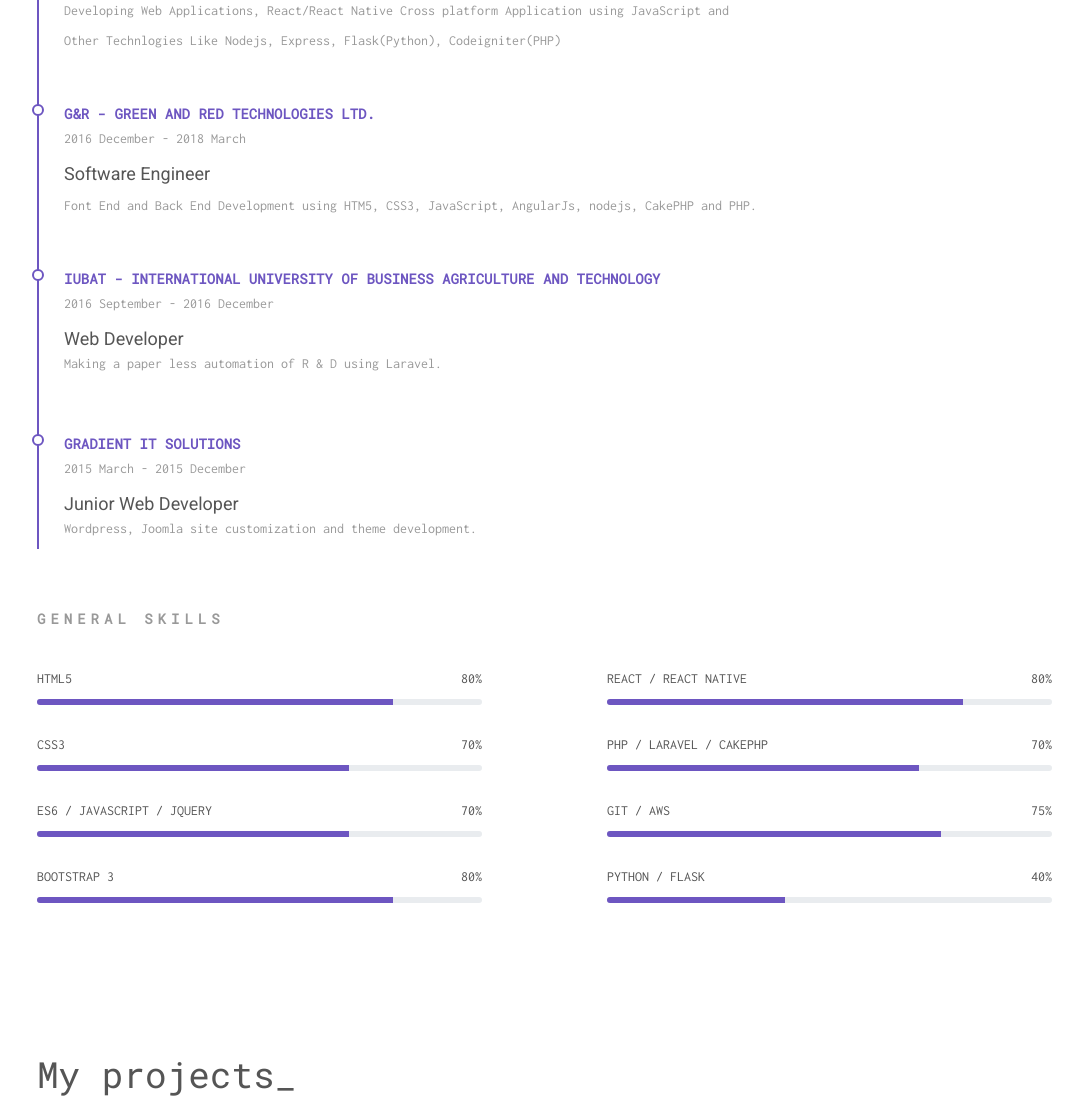
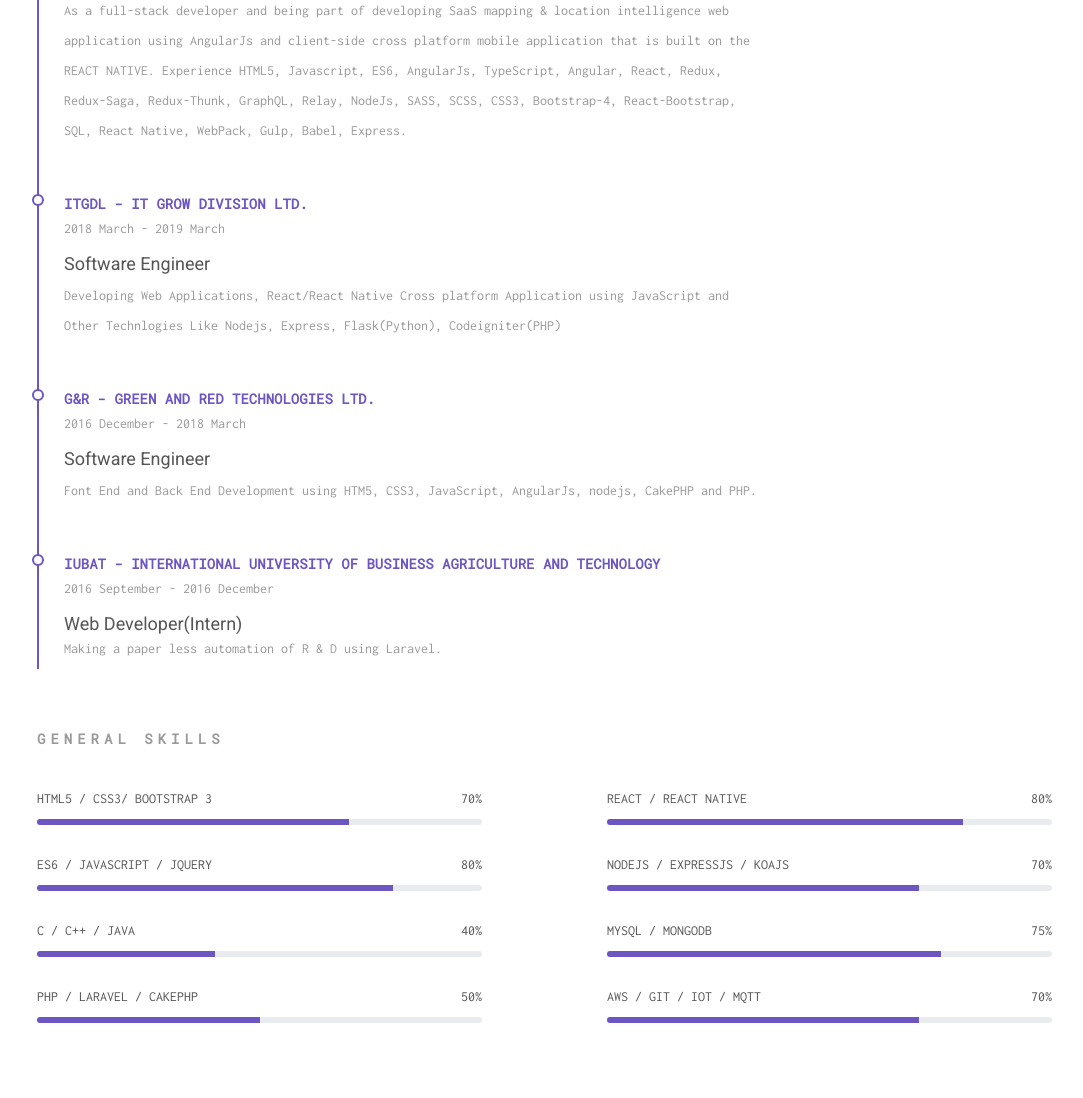
Before and after one commit to nazmultanvir/portfolio, a plain HTML site: page index.html in a window 1280 px wide. Shown: the part 1987-3085 px from the top of the page, without its empty margins (48-1131 px from the left). Drawn offline with Linux system fonts and the light colour scheme.

Commit message:
general skill content chnaged

```diff
--- a/index.html
+++ b/index.html
@@ -150,9 +150,16 @@
       <div class="col-md-8 section__resume resume-list">
         <h3 class="resume-list_title">employment</h3>
 
-		<div class="resume-list__block">
+        <div class="resume-list__block">
+          <p class="resume-list__block-title">ImpleVista - ImpleVista BD Ltd.</p>
+          <p class="resume-list__block-date">2019 March - Present</p>
+          <p>Software Engineer</p>
+            <span class="resume-list__block-date" >As a full-stack developer and being part of developing SaaS mapping & location intelligence web application using AngularJs and client-side cross platform mobile application that is built on the REACT NATIVE. Experience HTML5, Javascript, ES6, AngularJs, TypeScript, Angular, React, Redux, Redux-Saga, Redux-Thunk, GraphQL, Relay, NodeJs, SASS, SCSS, CSS3, Bootstrap-4, React-Bootstrap, SQL, React Native, WebPack, Gulp, Babel, Express.</span>
+        </div>
+
+		    <div class="resume-list__block">
           <p class="resume-list__block-title">ITGDL - IT Grow Division Ltd.</p>
-          <p class="resume-list__block-date">2018 March - Present</p>
+          <p class="resume-list__block-date">2018 March - 2019 March</p>
           <p>Software Engineer</p>
             <span class="resume-list__block-date" >Developing Web Applications, React/React Native Cross platform Application using JavaScript and Other Technlogies Like Nodejs, Express, Flask(Python), Codeigniter(PHP)</span>
         </div>
@@ -167,14 +174,8 @@
         <div class="resume-list__block">
           <p class="resume-list__block-title">IUBAT - International University of Business Agriculture and Technology</p>
           <p class="resume-list__block-date">2016 September - 2016 December</p>
-            <p>Web Developer</p>
+            <p>Web Developer(Intern)</p>
           <p class="resume-list__block-date">Making a paper less automation of R & D using Laravel.</p>
-        </div>
-        <div class="resume-list__block">
-          <p class="resume-list__block-title">Gradient IT Solutions</p>
-          <p class="resume-list__block-date">2015 March - 2015 December</p>
-          <p>Junior Web Developer</p>
-            <p class="resume-list__block-date">Wordpress, Joomla site customization and theme development.</p>
         </div>
       </div>
     </div>
@@ -185,41 +186,41 @@
       <div class="col-md-5 mr-auto">
         <div class="progress-list__skill">
           <p>
-            <span class="progress-list__skill-title">html5</span>
-            <span class="progress-list__skill-value">80%</span>
-          </p>
-          <div class="progress">
-            <div class="progress-bar" role="progressbar" aria-valuenow="80" aria-valuemin="0" aria-valuemax="100" >
-            </div>
-          </div>
-        </div>
-        <div class="progress-list__skill">
-          <p>
-            <span class="progress-list__skill-title">css3</span>
+            <span class="progress-list__skill-title">html5 / css3/ bootstrap 3</span>
             <span class="progress-list__skill-value">70%</span>
           </p>
           <div class="progress">
-            <div class="progress-bar" role="progressbar" aria-valuenow="70" aria-valuemin="0" aria-valuemax="100">
+            <div class="progress-bar" role="progressbar" aria-valuenow="70" aria-valuemin="0" aria-valuemax="100" >
             </div>
           </div>
         </div>
         <div class="progress-list__skill">
           <p>
             <span class="progress-list__skill-title">Es6 / javaScript / jquery</span>
-            <span class="progress-list__skill-value">70%</span>
+            <span class="progress-list__skill-value">80%</span>
           </p>
           <div class="progress">
-            <div class="progress-bar" role="progressbar" aria-valuenow="70" aria-valuemin="0" aria-valuemax="100">
+            <div class="progress-bar" role="progressbar" aria-valuenow="80" aria-valuemin="0" aria-valuemax="100">
+            </div>
+          </div>
+        </div>
+        <div class="progress-list__skill">
+          <p>
+            <span class="progress-list__skill-title">C / C++ / Java</span>
+            <span class="progress-list__skill-value">40%</span>
+          </p>
+          <div class="progress">
+            <div class="progress-bar" role="progressbar" aria-valuenow="40" aria-valuemin="0" aria-valuemax="100">
             </div>
           </div>
         </div>
           <div class="progress-list__skill">
               <p>
-                  <span class="progress-list__skill-title">bootstrap 3</span>
-                  <span class="progress-list__skill-value">80%</span>
+                  <span class="progress-list__skill-title">PHP / Laravel / CakePHP</span>
+                  <span class="progress-list__skill-value">50%</span>
               </p>
               <div class="progress">
-                  <div class="progress-bar" role="progressbar" aria-valuenow="80" aria-valuemin="0" aria-valuemax="100">
+                  <div class="progress-bar" role="progressbar" aria-valuenow="50" aria-valuemin="0" aria-valuemax="100">
                   </div>
               </div>
           </div>
@@ -238,7 +239,7 @@
         </div>
         <div class="progress-list__skill">
           <p>
-            <span class="progress-list__skill-title">PHP / Laravel / CakePHP</span>
+            <span class="progress-list__skill-title">NodeJs / ExpressJs / KoaJs</span>
             <span class="progress-list__skill-value">70%</span>
           </p>
           <div class="progress">
@@ -248,7 +249,7 @@
         </div>
           <div class="progress-list__skill">
               <p>
-                  <span class="progress-list__skill-title">Git / AWS</span>
+                  <span class="progress-list__skill-title">MySQL / MongoDB</span>
                   <span class="progress-list__skill-value">75%</span>
               </p>
               <div class="progress">
@@ -258,11 +259,11 @@
           </div>
           <div class="progress-list__skill">
           <p>
-            <span class="progress-list__skill-title">Python / Flask</span>
-            <span class="progress-list__skill-value">40%</span>
+            <span class="progress-list__skill-title">AWS / GIT / IOT / MQTT </span>
+            <span class="progress-list__skill-value">70%</span>
           </p>
           <div class="progress">
-            <div class="progress-bar" role="progressbar" aria-valuenow="40" aria-valuemin="0" aria-valuemax="100">
+            <div class="progress-bar" role="progressbar" aria-valuenow="70" aria-valuemin="0" aria-valuemax="100">
             </div>
           </div>
         </div>
```
